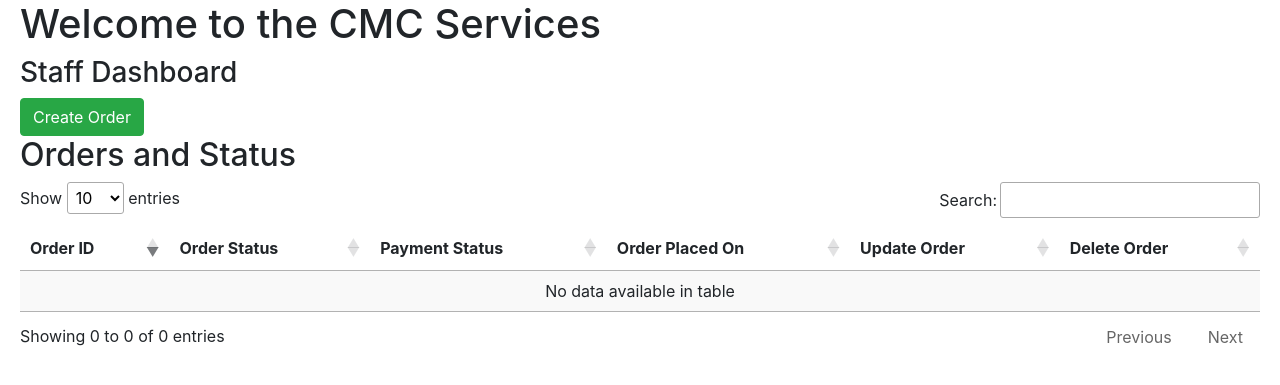
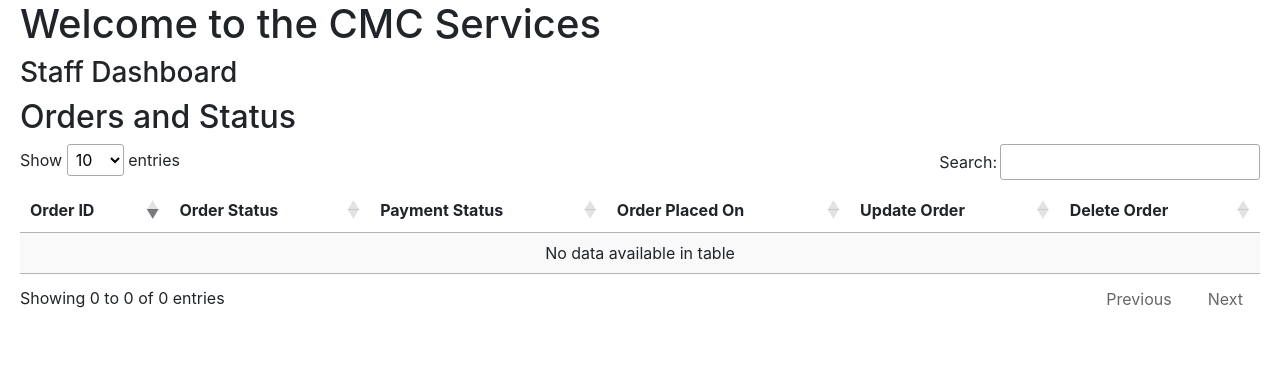
Before and after one commit to aakritib04/courier-management, a Flask app: template templates/staff_dashboard.html in a window 1280 px wide. Shown: the part 76-461 px from the top of the page. Run offline with Flask 3, Linux system fonts and the light colour scheme; the template is opened without the code that fills it, so the values that code supplies are empty; some libraries are stand-ins or nearby versions.

Commit message:
updated staff dashboard

```diff
--- a/templates/staff_dashboard.html
+++ b/templates/staff_dashboard.html
@@ -18,7 +18,7 @@
     {% include "navbar.html" %}
     <h1>Welcome to the CMC Services</h1>
     <h3>Staff Dashboard</h3>
-    <button id="createOrder" class="btn btn-success" onclick="callFlaskCreateOrderAPI()">Create Order</button>
+
     <h2>Orders and Status</h2>
     <table id="ordersTable" class="display" style="width:100%">
         <thead>
```
